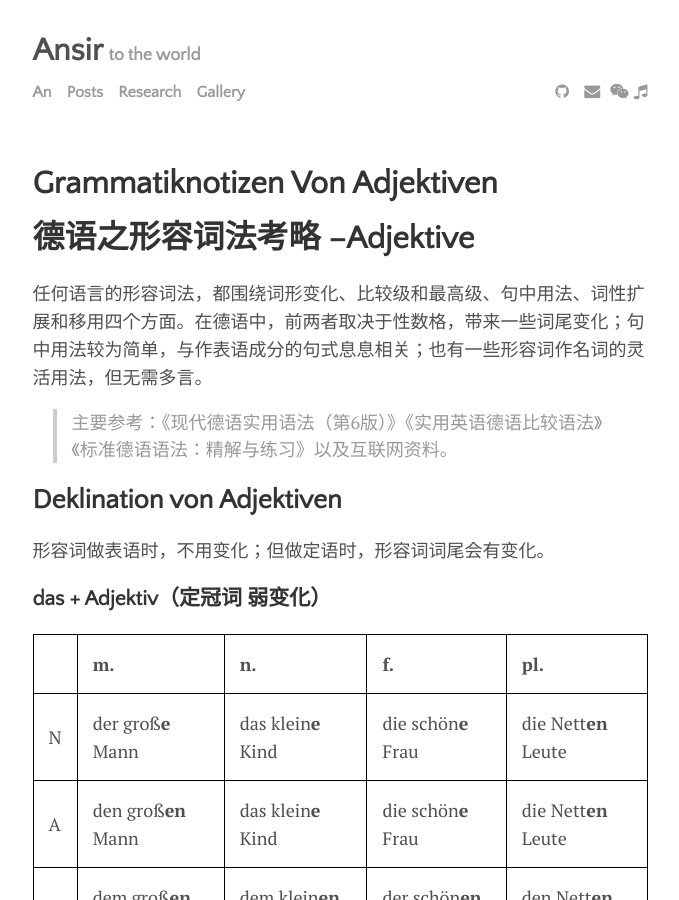
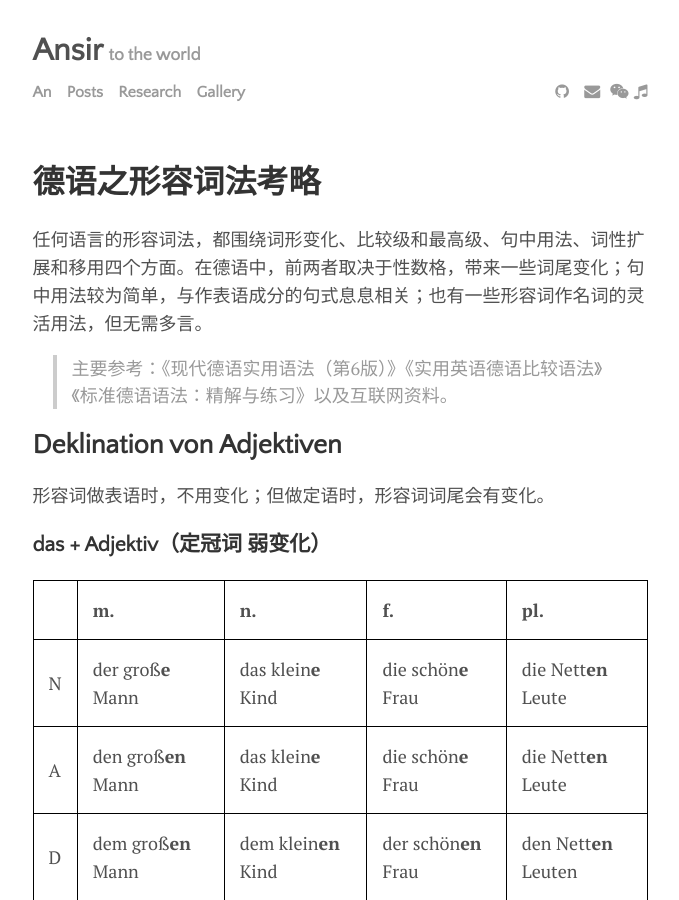
Before and after one commit to D093gg/D093gg.github.io, a Jekyll site: the page built from _posts/2025-04-20-Grammatiknotizen-von-Adjektiven.md, in a window 1280 px wide and 900 px high. Shown: the whole window, without its empty margins (300-979 px from the left). Built offline with Jekyll 4.4.1, drawn with Linux system fonts in a browser that asks for light colours; our own code applies the rules of GitHub Pages for plain Markdown files; part of the change alters nothing that is shown.

Commit message:
Update 2025-04-20-Grammatiknotizen-von-Adjektiven.md

```diff
--- a/_posts/2025-04-20-Grammatiknotizen-von-Adjektiven.md
+++ b/_posts/2025-04-20-Grammatiknotizen-von-Adjektiven.md
@@ -1,4 +1,15 @@
-# 德语之形容词法考略 --Adjektive
+---
+layout: post
+title: "Grammatiknotizen von Akjektiven 德语之形容词法考略"
+author: "An"
+categories: Posts
+tags: [notes], [language]
+image: title1.jpg
+---
+
+
+
+# 德语之形容词法考略
 
 任何语言的形容词法，都围绕词形变化、比较级和最高级、句中用法、词性扩展和移用四个方面。在德语中，前两者取决于性数格，带来一些词尾变化；句中用法较为简单，与作表语成分的句式息息相关；也有一些形容词作名词的灵活用法，但无需多言。
 
```
